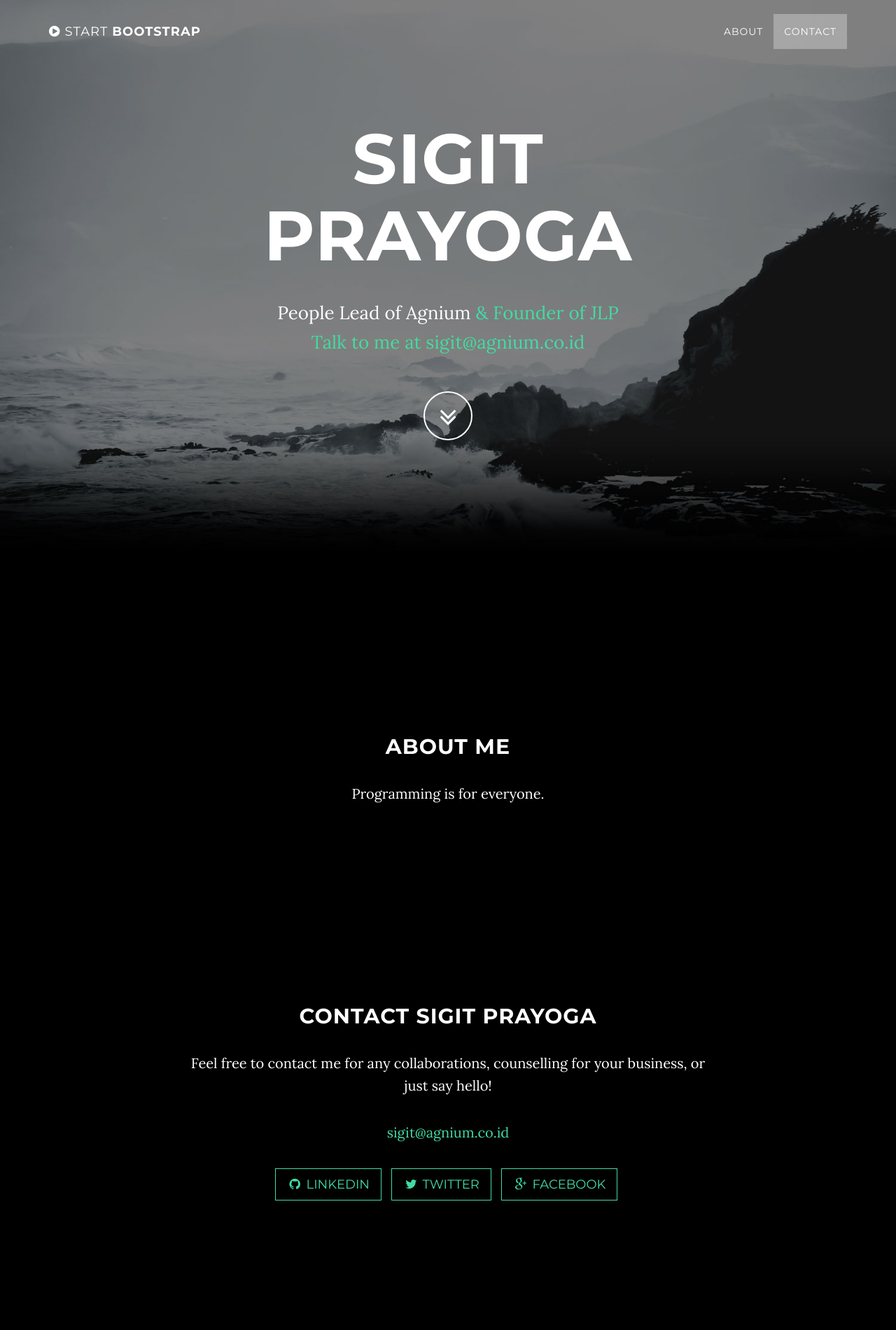
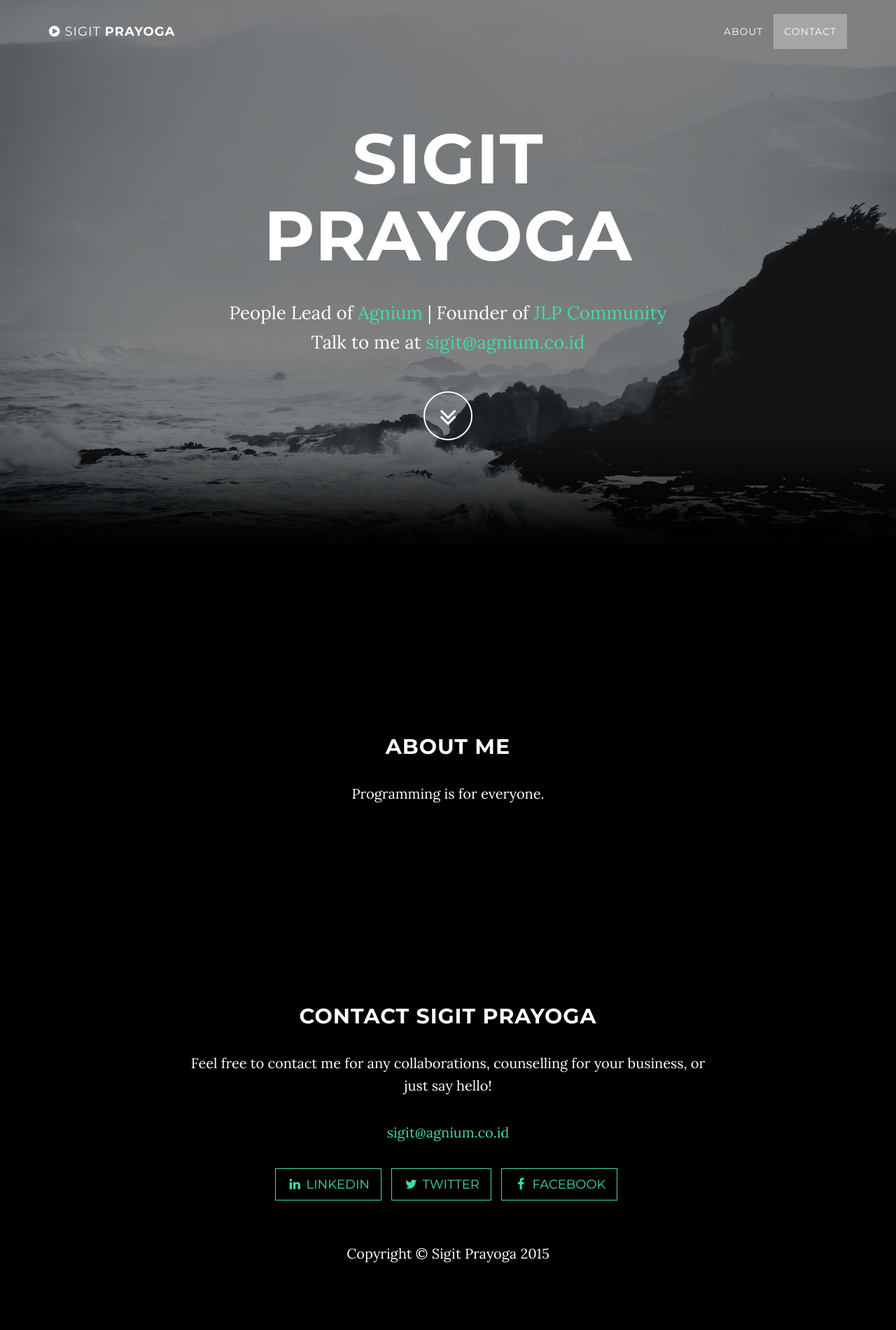
Before and after one commit to sigit-prayoga/sigit-prayoga.github.io, a plain HTML site: page index.html in a window 1280 px wide. Shown: the top 1900 px of the page at 70% size. After the commit the page ends 1857 px from the top, so only its background shows below. Drawn offline with Linux system fonts and the light colour scheme; some packages are replaced by stand-ins of ours.

Commit message:
Change some href

```diff
--- a/index.html
+++ b/index.html
@@ -41,7 +41,7 @@
                     <i class="fa fa-bars"></i>
                 </button>
                 <a class="navbar-brand page-scroll" href="#page-top">
-                    <i class="fa fa-play-circle"></i>  <span class="light">Start</span> Bootstrap
+                    <i class="fa fa-play-circle"></i>  <span class="light">Sigit</span> Prayoga
                 </a>
             </div>
 
@@ -77,7 +77,7 @@
                 <div class="row">
                     <div class="col-md-8 col-md-offset-2">
                         <h1 class="brand-heading">Sigit Prayoga</h1>
-                        <p class="intro-text">People Lead of Agnium<a href="http://agnium.co.id/"> & Founder of JLP<a href="http://jlp.community/"><br>Talk to me at <a href="mailto:sigit@agnium.co.id">sigit@agnium.co.id</a></p>
+                        <p class="intro-text">People Lead of <a href="http://agnium.co.id/">Agnium</a> | Founder of <a href="http://jlp.community/">JLP Community</a><br>Talk to me at <a href="mailto:sigit@agnium.co.id">sigit@agnium.co.id</a></p>
                         <a href="#about" class="btn btn-circle page-scroll">
                             <i class="fa fa-angle-double-down animated"></i>
                         </a>
@@ -122,21 +122,18 @@
                 </p>
                 <ul class="list-inline banner-social-buttons">
                     <li>
-                        <a href="https://id.linkedin.com/in/sigitprayoga" class="btn btn-default btn-lg"><i class="fa fa-github fa-fw"></i> <span class="network-name">LinkedIn</span></a>
+                        <a href="https://id.linkedin.com/in/sigitprayoga" class="btn btn-default btn-lg"><i class="fa fa-linkedin fa-fw"></i> <span class="network-name">LinkedIn</span></a>
                     </li>
                     <li>
                         <a href="https://twitter.com/sigit_prayoga" class="btn btn-default btn-lg"><i class="fa fa-twitter fa-fw"></i> <span class="network-name">Twitter</span></a>
                     </li>
                     <li>
-                        <a href="https://www.facebook.com/spray1810" class="btn btn-default btn-lg"><i class="fa fa-google-plus fa-fw"></i> <span class="network-name">Facebook</span></a>
+                        <a href="https://www.facebook.com/spray1810" class="btn btn-default btn-lg"><i class="fa fa-facebook fa-fw"></i> <span class="network-name">Facebook</span></a>
                     </li>
                 </ul>
             </div>
         </div>
     </section>
-
-    <!-- Map Section -->
-    <div id="map"></div>
 
     <!-- Footer -->
     <footer>
```
